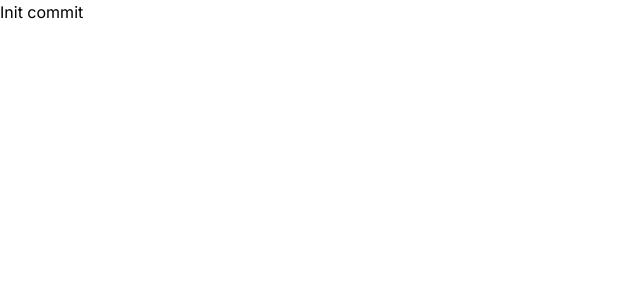
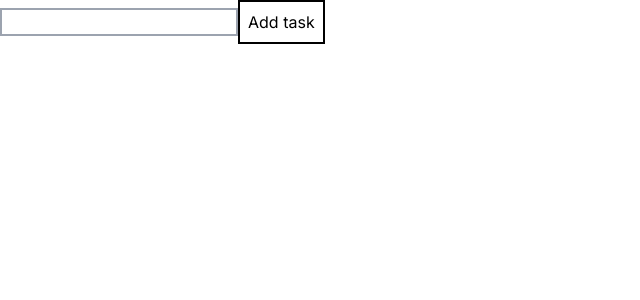
Before and after one commit to betsha1830/task-manager, a Next.js app: page / in a window 1280 px wide. Shown: the top 300 px of the page, without its empty margins (0-640 px from the left). Built offline with nearby package versions, Linux system fonts and the light colour scheme.

Commit message:
added functionality to add a new task

```diff
--- a/app/page.tsx
+++ b/app/page.tsx
@@ -1,5 +1,47 @@
-import Image from "next/image"
+"use client"
+
+import { useState } from "react"
+import { ChangeEvent } from "react"
 
 export default function Home() {
-  return <div>Init commit</div>
+  const [id, setId] = useState(1)
+  const initialTask = [{ id: id, task: "", completed: false }]
+
+  const [event, setEvent] = useState(true)
+  const [storage, setStorage] = useState(initialTask)
+  const [currentInput, setCurrentInput] = useState("")
+
+  //  Adds a task to the list
+  function addTask() {
+    setId(id + 1)
+    setStorage([...storage, { id: id, task: currentInput, completed: false }])
+  }
+
+  //  Listens to text input change
+  function listenChange(e: ChangeEvent<HTMLInputElement>) {
+    setCurrentInput(e.target.value)
+  }
+
+  return (
+    <div className="parent-container">
+      <input
+        onChange={(e) => listenChange(e)}
+        className="border-2 border-solid border-gray-400"
+        type="text"
+      />
+      <button className="border-2 border-black p-2" onClick={addTask}>
+        Add task
+      </button>
+      <div>
+        {storage.map((c, i) => {
+          if (i === 0) return // Remove the inital task that was used for data type mapping
+          return (
+            <div key={c.id}>
+              {c.id}. {c.task} <br />
+            </div>
+          )
+        })}
+      </div>
+    </div>
+  )
 }
```
Also changed, not shown: 1 other file (tests, documents, lock files or other folders).
